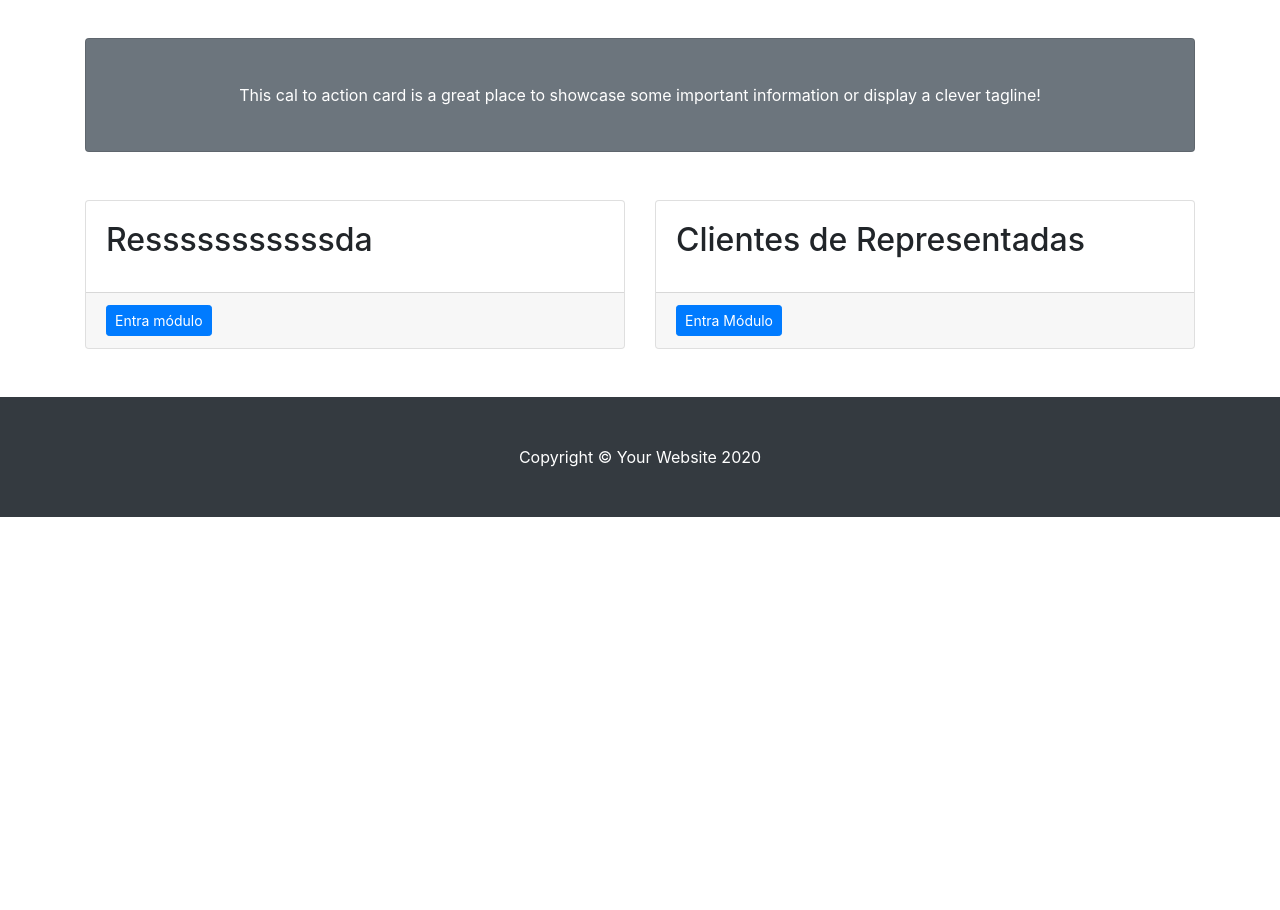
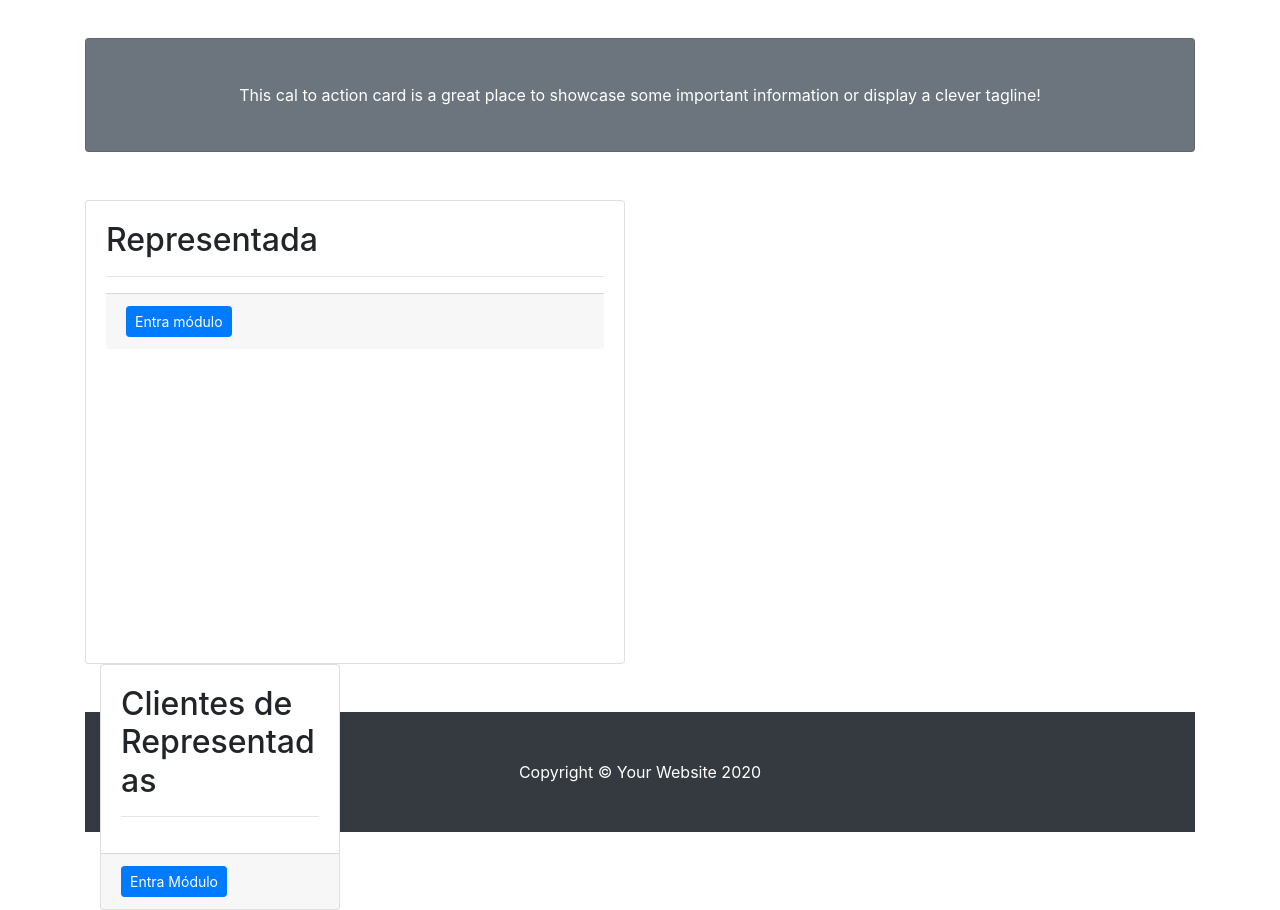
Before and after one commit to JLBootello/CRM_dyrb, a Django app: page /mvp/modcomercial in a window 1280 px wide. Shown: the part 340-1250 px from the top of the page. Before the commit the page ends 857 px from the top, so only its background shows below. Run offline with Django 3.2, Linux system fonts and the light colour scheme; grey boxes labelled with a size stand in for pictures from a placeholder-image service; some libraries are stand-ins or nearby versions.

Commit message:
Type: ♻️REFACTOR  --  Subject: some minor changes
Commit:
some minor changes

Issue number: # 7
Working at: VSC

Date: domingo oct.2020
Hour: 19 : 36 p. m.

```diff
--- a/django_crm_dyrb/mvp/templates/mvp/ModuloComercial.html
+++ b/django_crm_dyrb/mvp/templates/mvp/ModuloComercial.html
@@ -79,9 +79,9 @@
       <div class="col-md-6 mb-5">
         <div class="card h-100">
           <div class="card-body">
-            <h2 class="card-title">Resssssssssssda</h2>
-
-            <p class="card-text"></p>
+            <h2 class="card-title">Representada</h2>
+            <hr>
+            <a href=""
           </div>
           <div class="card-footer">
             <a href="{% 'url mvp:" class="btn btn-primary btn-sm">Entra módulo</a>
@@ -93,6 +93,7 @@
         <div class="card h-100">
           <div class="card-body">
             <h2 class="card-title">Clientes de Representadas</h2>
+            <hr>
             <p class="card-text"></p>
           </div>
           <div class="card-footer">
```
